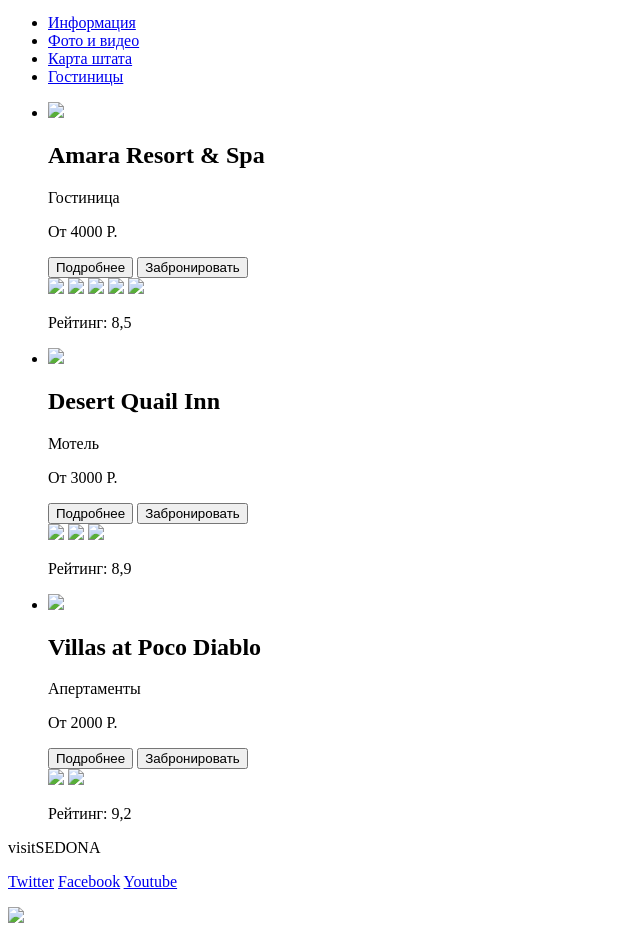
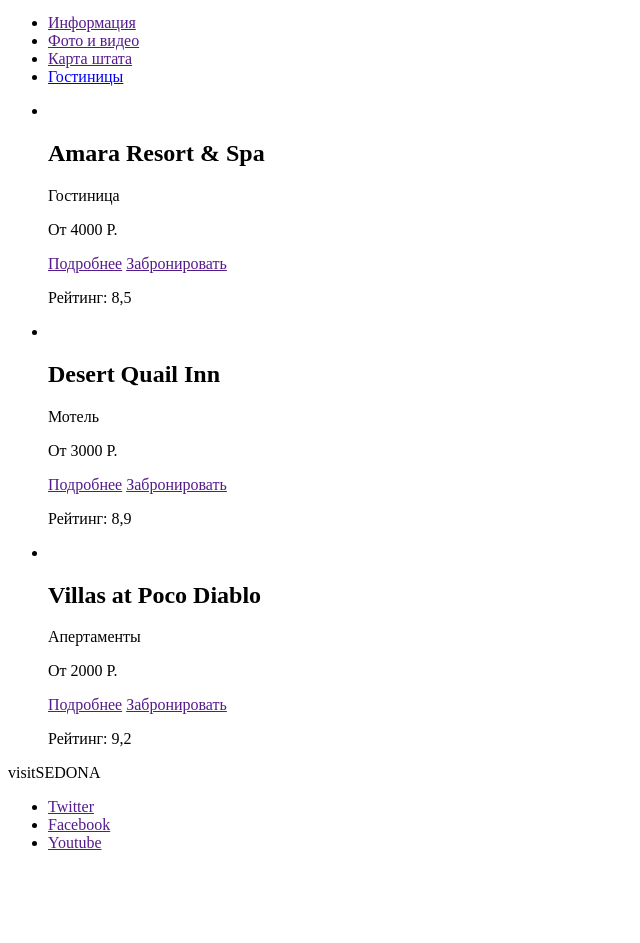
Before and after one commit to pntflrd/376727-sedona-26, a plain HTML site: page catalog.html in a window 1280 px wide. Shown: the part 30-973 px from the top of the page, without its empty margins (0-640 px from the left). After the commit the page ends 932 px from the top, so only its background shows below. Drawn offline with Linux system fonts and the light colour scheme.

Commit message:
Разметка внутренней страницы

```diff
--- a/catalog.html
+++ b/catalog.html
@@ -7,12 +7,12 @@
   <body>
     <header>
       <nav>
-        <a href="index.html"><img src="logo.png"/></a>
+        <a href="index.html"><img src="logo.svg"/></a>
         <ul>
-          <li><a href="info.html">Информация</a></li>
-          <li><a href="media.html">Фото и видео</a></li>
-          <li><a href="map.html">Карта штата</a></li>
-          <li><a href="hotels.html">Гостиницы</a></li>
+          <li><a href="">Информация</a></li>
+          <li><a href="">Фото и видео</a></li>
+          <li><a href="">Карта штата</a></li>
+          <li><a href="catalog.html">Гостиницы</a></li>
         </ul>
       </nav>
     </header>
@@ -20,45 +20,44 @@
       <section>
         <ul>
           <li>
-            <img src="#"/>
+            <img src=""/>
             <h2>Amara Resort & Spa</h2>
             <p>Гостиница</p>
             <p>От 4000 Р.</p>
-            <button type="button">Подробнее</button>
-            <button type="button">Забронировать</button>
+            <a href="">Подробнее</a>
+            <a href="">Забронировать</a>
             <div>
-              <img src="#"/>
-              <img src="#"/>
-              <img src="#"/>
-              <img src="#"/>
-              <img src="#"/>
+              <span hidden>
+                <img src=""/>
+              </span>
             </div>
             <p>Рейтинг: 8,5</p>
           </li>
           <li>
-            <img src="#"/>
+            <img src=""/>
             <h2>Desert Quail Inn</h2>
             <p>Мотель</p>
             <p>От 3000 Р.</p>
-            <button type="button">Подробнее</button>
-            <button type="button">Забронировать</button>
+            <a href="">Подробнее</a>
+            <a href="">Забронировать</a>
             <div>
-              <img src="#"/>
-              <img src="#"/>
-              <img src="#"/>
+              <span hidden>
+                <img src=""/>
+              </span>
             </div>
             <p>Рейтинг: 8,9</p>
           </li>
           <li>
-            <img src="#"/>
+            <img src=""/>
             <h2>Villas at Poco Diablo</h2>
             <p>Апертаменты</p>
             <p>От 2000 Р.</p>
-            <button type="button">Подробнее</button>
-            <button type="button">Забронировать</button>
+            <a href="">Подробнее</a>
+            <a href="">Забронировать</a>
             <div>
-              <img src="#"/>
-              <img src="#"/>
+              <span hidden>
+                <img src=""/>
+              </span>
             </div>
             <p>Рейтинг: 9,2</p>
           </li>
@@ -67,12 +66,12 @@
     </main>
     <footer>
       <p>visitSEDONA</p>
-      <div>
-        <a href="#">Twitter</a>
-        <a href="#">Facebook</a>
-        <a href="#">Youtube</a>
-      </div>
-      <p><a href="https://htmlacademy.ru"><img src="#"/></a></p>
+      <ul>
+        <li><a href="">Twitter</a></li>
+        <li><a href="">Facebook</a></li>
+        <li><a href="">Youtube</a></li>
+      </ul>
+      <p><a href="https://htmlacademy.ru"><img src=""/></a></p>
     </footer>
   </body>
 </html>
```
